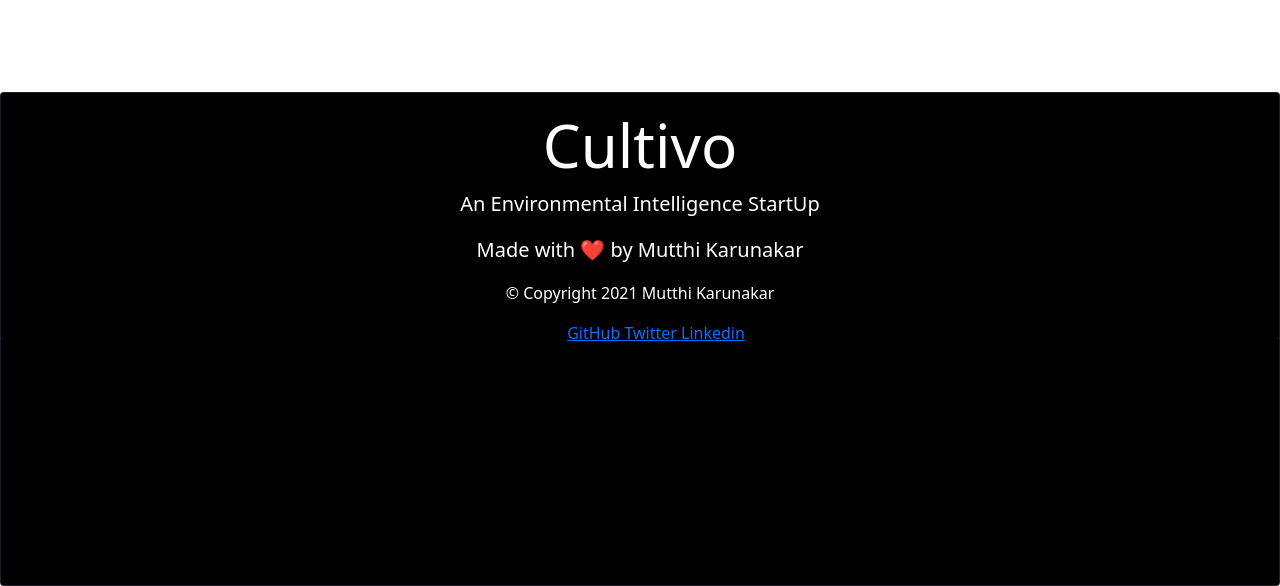
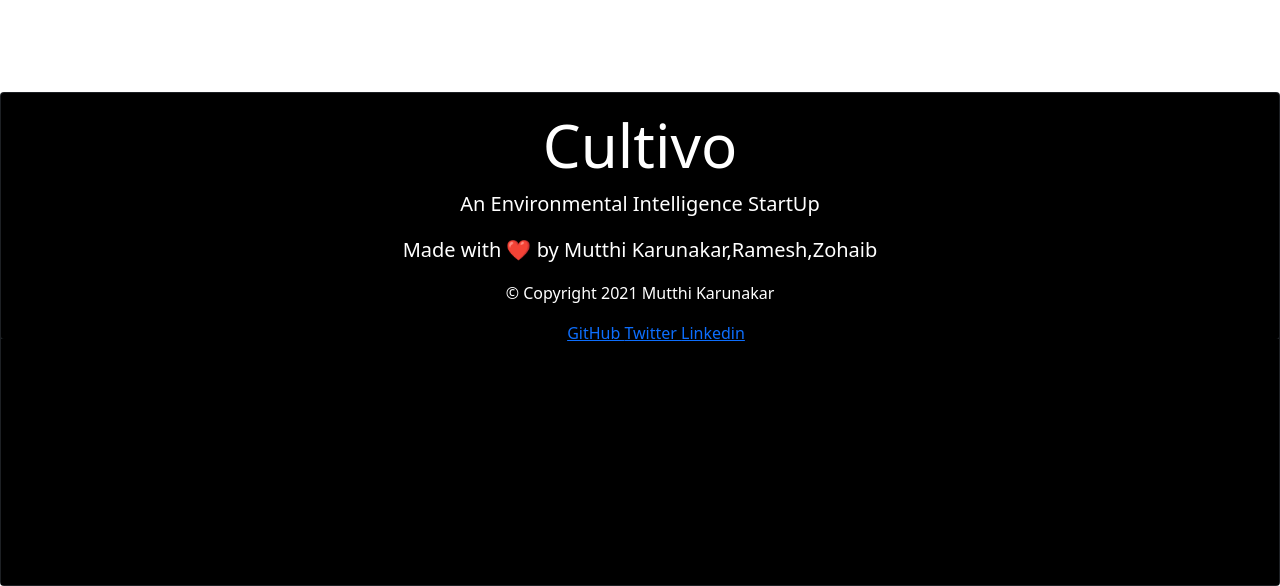
Before and after one commit to karunakar23/Cultivo, a Flask app: page / in a window 1280 px wide. Shown: the part 1305-1891 px from the top of the page. Run offline with Flask 2, Linux system fonts and the light colour scheme; parts of the project's set-up code (start-up, migrations or seed data) failed here and were passed over; some libraries are stand-ins or nearby versions.

Commit message:
Update index.html

```diff
--- a/templates/index.html
+++ b/templates/index.html
@@ -144,7 +144,7 @@
 		<div class="card-img-overlay">
 		  <h5 style="font-size:60px; text-align: center;" class="card-title">Cultivo</h5>
 		  <p style="font-size:20px; text-align: center;" class="card-text">An Environmental Intelligence StartUp</p>
-		  <p style="font-size:20px; text-align: center;" class="card-text">Made with ❤️ by Mutthi Karunakar</p>
+		  <p style="font-size:20px; text-align: center;" class="card-text">Made with ❤️ by Mutthi Karunakar,Ramesh,Zohaib</p>
 		  <p style="font: size 10px; text-align: center;" class="card-text">© Copyright 2021 Mutthi Karunakar</p>
 			<div align="center">
     <ul>
```
